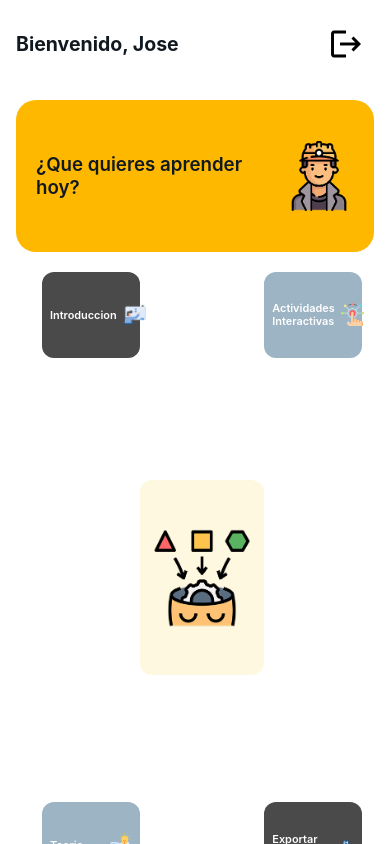
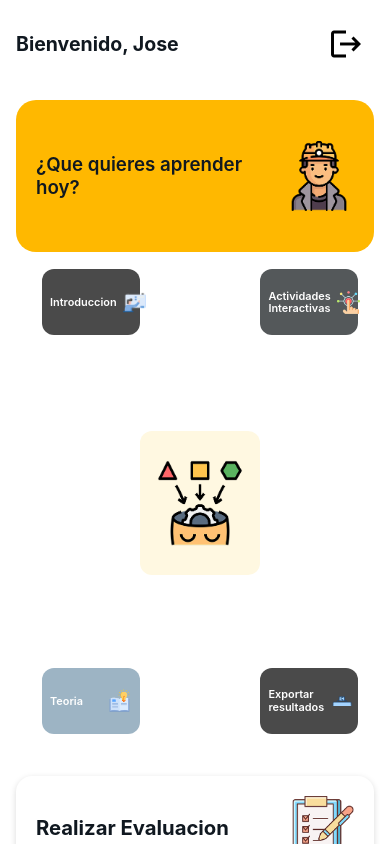
Before and after one commit to Nefta11/minecApp, a React Native app: screen /Home in a window 390 px wide. Built offline with nearby package versions, Linux system fonts and the light colour scheme.

Commit message:
Refactor card components for improved layout and styling; adjust dimensions, margins, and background colors for consistency

```diff
--- a/app/components/home/ActividadesInteractivasCard.tsx
+++ b/app/components/home/ActividadesInteractivasCard.tsx
@@ -21,12 +21,13 @@ const { width } = Dimensions.get('window');
 
 const styles = StyleSheet.create({
     container: {
-        backgroundColor: '#9DB4C4',
+        backgroundColor: Colors.DavysGrey,
         borderRadius: 12,
         padding: 8,
         width: width * 0.25,
-        height: width * 0.22,
+        height: width * 0.17,
         justifyContent: 'center',
+        marginTop: 1,
     },
     content: {
         flexDirection: 'row',
--- a/app/components/home/CentralCard.tsx
+++ b/app/components/home/CentralCard.tsx
@@ -22,10 +22,11 @@ const styles = StyleSheet.create({
         backgroundColor: '#FFF8E1',
         borderRadius: 12,
         padding: 12,
-        width: width * 0.32,
-        height: width * 0.50,
+        width: width * 0.31,
+        height: width * 0.37,
         justifyContent: 'center',
         alignItems: 'center',
+        marginBottom: 150,
     },
     imageContainer: {
         flex: 1,
@@ -35,7 +36,7 @@ const styles = StyleSheet.create({
     },
     centralImage: {
         width: width * 0.5,
-        height: width * 0.25,
+        height: width * 0.22,
     },
 });
 
--- a/app/components/home/ExportarResultadosCard.tsx
+++ b/app/components/home/ExportarResultadosCard.tsx
@@ -25,8 +25,9 @@ const styles = StyleSheet.create({
         borderRadius: 12,
         padding: 8,
         width: width * 0.25,
-        height: width * 0.22,
+        height: width * 0.17,
         justifyContent: 'center',
+        marginBottom: 140,
     },
     content: {
         flexDirection: 'row',
--- a/app/components/home/IntroduccionCard.tsx
+++ b/app/components/home/IntroduccionCard.tsx
@@ -25,8 +25,9 @@ const styles = StyleSheet.create({
         borderRadius: 12,
         padding: 8,
         width: width * 0.25,
-        height: width * 0.22,
+        height: width * 0.17,
         justifyContent: 'center',
+        marginTop: 1,
     },
     content: {
         flexDirection: 'row',
--- a/app/components/home/RealizarEvaluacionCard.tsx
+++ b/app/components/home/RealizarEvaluacionCard.tsx
@@ -24,8 +24,7 @@ const { width, height } = Dimensions.get('window');
 const styles = StyleSheet.create({
     container: {
         marginHorizontal: 16,
-        marginTop: 8,
-        marginBottom: 16,
+        marginTop: -120,
     },
     contentContainer: {
         flexDirection: 'row',
--- a/app/components/home/TeoriaCard.tsx
+++ b/app/components/home/TeoriaCard.tsx
@@ -25,8 +25,9 @@ const styles = StyleSheet.create({
         borderRadius: 12,
         padding: 8,
         width: width * 0.25,
-        height: width * 0.22,
+        height: width * 0.17,
         justifyContent: 'center',
+        marginBottom: 140,
     },
     content: {
         flexDirection: 'row',
--- a/app/screens/HomeScreen.tsx
+++ b/app/screens/HomeScreen.tsx
@@ -118,7 +118,7 @@ const styles = StyleSheet.create({
         alignItems: 'center',
     },
     cardWrapper: {
-        marginTop: 4,
+        marginBottom: 14,
     },
 });
 
```
